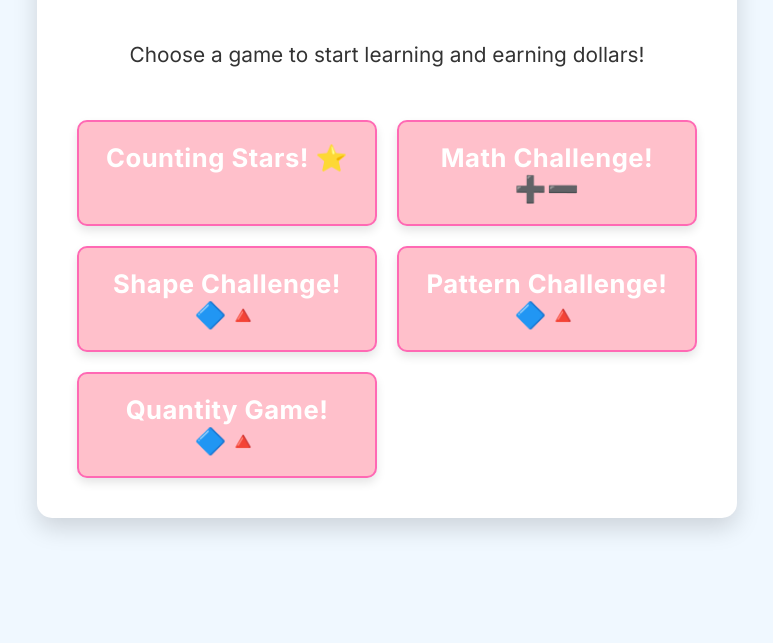
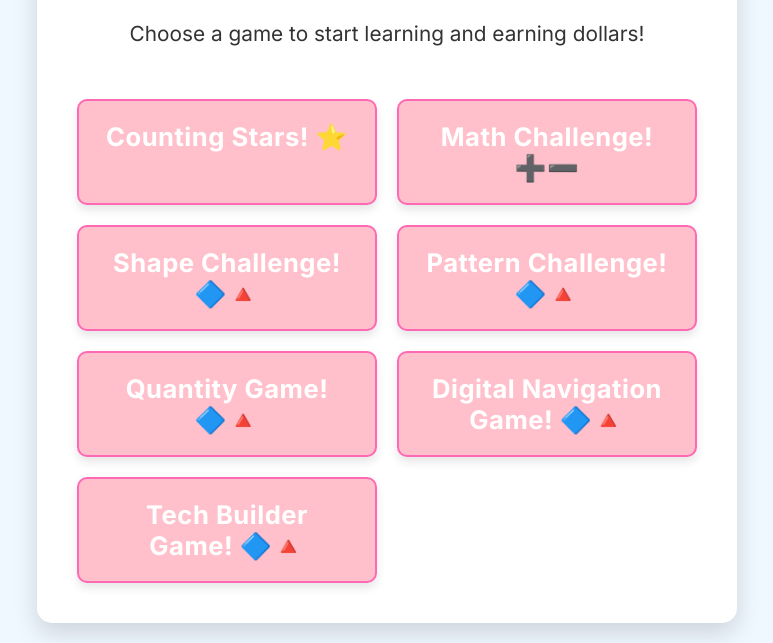
Before and after one commit to Showphur/Showphur, a plain HTML site: page index.html in a window 1280 px wide. Shown: the part 241-884 px from the top of the page, without its empty margins (253-1026 px from the left). Before the commit the page ends 800 px from the top, so only its background shows below. Drawn offline with Linux system fonts and the light colour scheme.

Commit message:
Update index.html
amded code to add 2 games

```diff
--- a/index.html
+++ b/index.html
@@ -117,9 +117,14 @@
              <a href="./pattern-game/index.html" class="game-link-button">
                 Pattern Challenge! 🔷🔺
             </a>
-            </a>
              <a href="./quantity-game/index.html" class="game-link-button">
                 Quantity Game! 🔷🔺
+            </a>
+            <a href="./digital-navigationindex.html" class="game-link-button">
+                Digital Navigation Game! 🔷🔺
+            </a>
+            <a href="./tech-builder/index.html" class="game-link-button">
+                Tech Builder Game! 🔷🔺
             </a>
         </div>
     </div>
```
